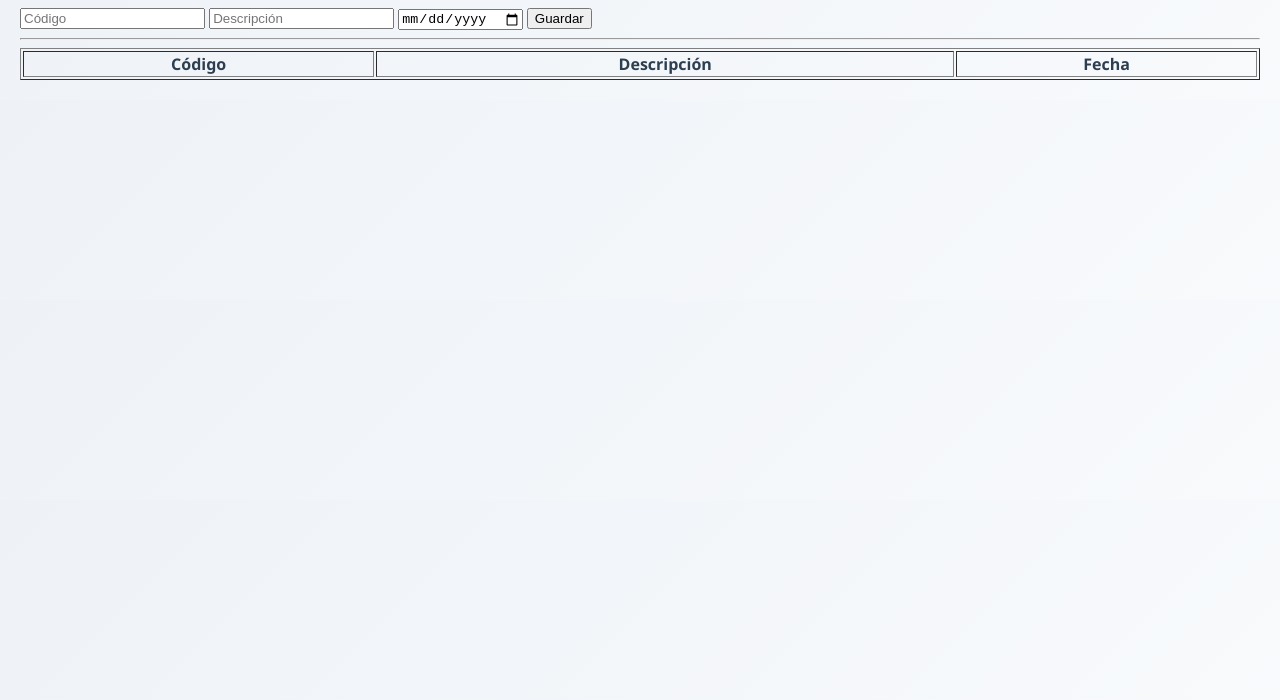
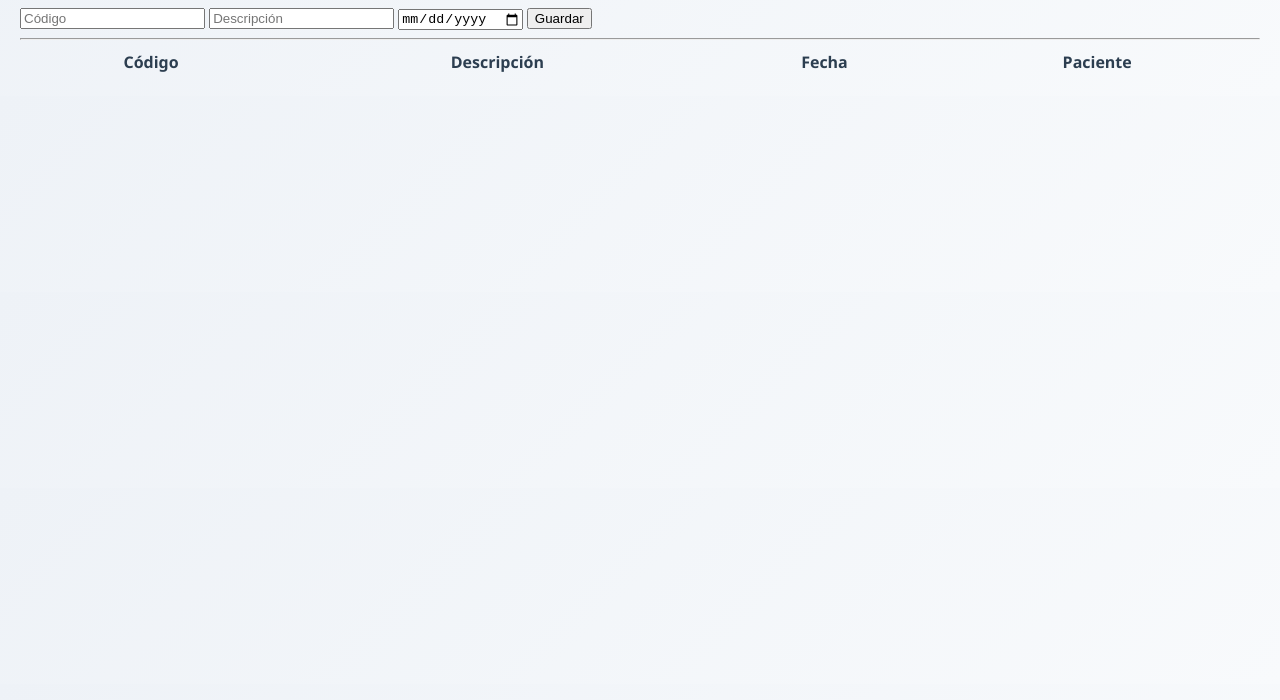
Before and after one commit to XCristhianXD/GestionCalidad3, a plain HTML site: page wwwroot/pages/quejas.html in a window 1280 px wide. Shown: the part 100-800 px from the top of the page. Drawn offline with Linux system fonts and the light colour scheme; no server answers.

Commit message:
creo que termine por fin

```diff
--- a/wwwroot/js/quejas.js
+++ b/wwwroot/js/quejas.js
@@ -1,7 +1,7 @@
-const API = "https://gestioncalidad3.onrender.com/api/InformeQuejas";
+const API = "http://localhost:5016/api/InformeQuejas";
 
 // =====================
-// CARGAR QUEJAS (GET)
+// CARGAR QUEJAS
 // =====================
 document.addEventListener("DOMContentLoaded", cargar);
 
@@ -19,6 +19,7 @@ async function cargar() {
                     <td>${q.codigo}</td>
                     <td>${q.descripcion}</td>
                     <td>${q.fecha}</td>
+                    <td>${q.paciente ?? "Sin asignar"}</td>
                 </tr>
             `;
         });
@@ -29,7 +30,7 @@ async function cargar() {
 }
 
 // =====================
-// GUARDAR QUEJA (POST)
+// GUARDAR QUEJA
 // =====================
 async function guardar() {
     const codigo = document.getElementById("codigo").value;
@@ -45,7 +46,6 @@ async function guardar() {
         method: "POST"
     });
 
-    // limpiar campos
     document.getElementById("codigo").value = "";
     document.getElementById("descripcion").value = "";
     document.getElementById("fecha").value = "";
--- a/wwwroot/pages/quejas.html
+++ b/wwwroot/pages/quejas.html
@@ -5,6 +5,7 @@
     <title>Informes de Quejas</title>
     <link rel="stylesheet" href="../css/styles.css">
 </head>
+
 <body>
 
     <h1>Informes de Quejas</h1>
@@ -20,14 +21,16 @@
     <hr>
 
     <!-- TABLA -->
-    <table border="1" width="100%">
+    <table width="100%">
         <thead>
             <tr>
                 <th>Código</th>
                 <th>Descripción</th>
                 <th>Fecha</th>
+                <th>Paciente</th>
             </tr>
         </thead>
+
         <tbody id="tabla"></tbody>
     </table>
 
```
